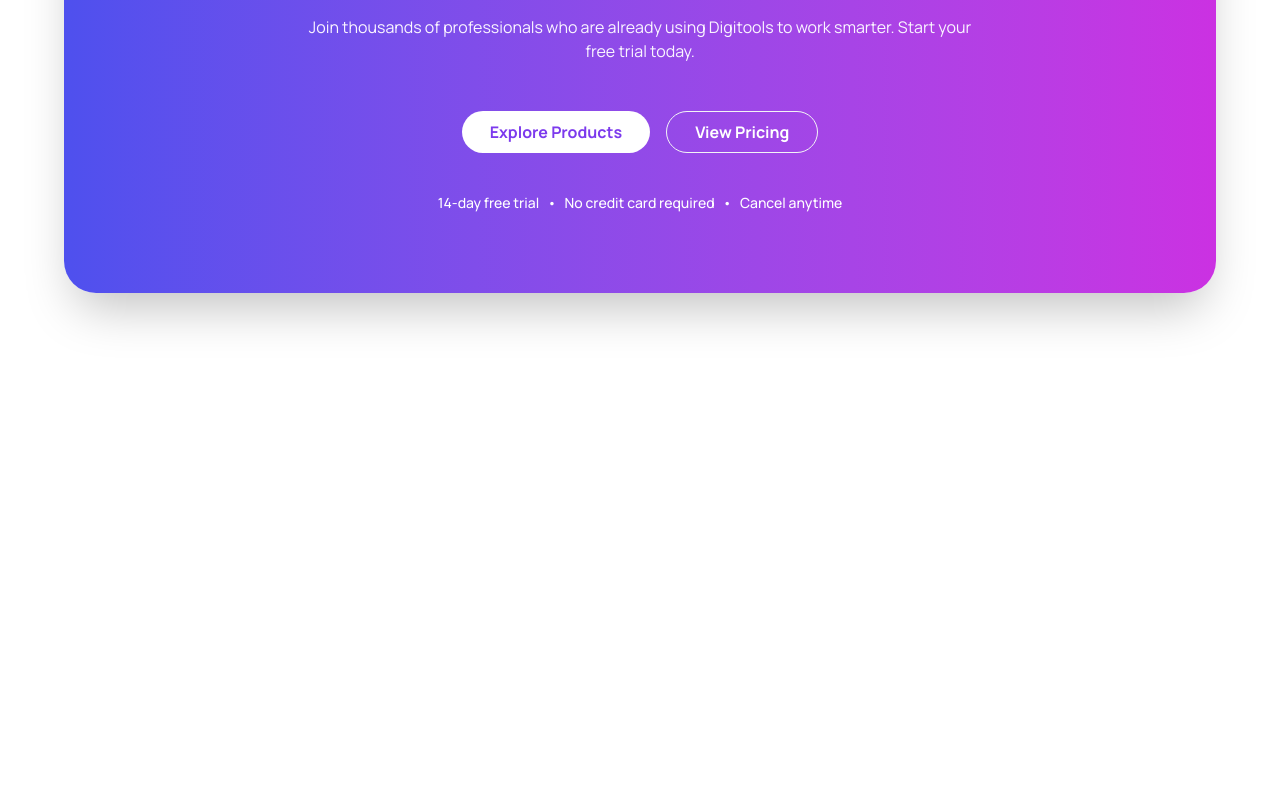
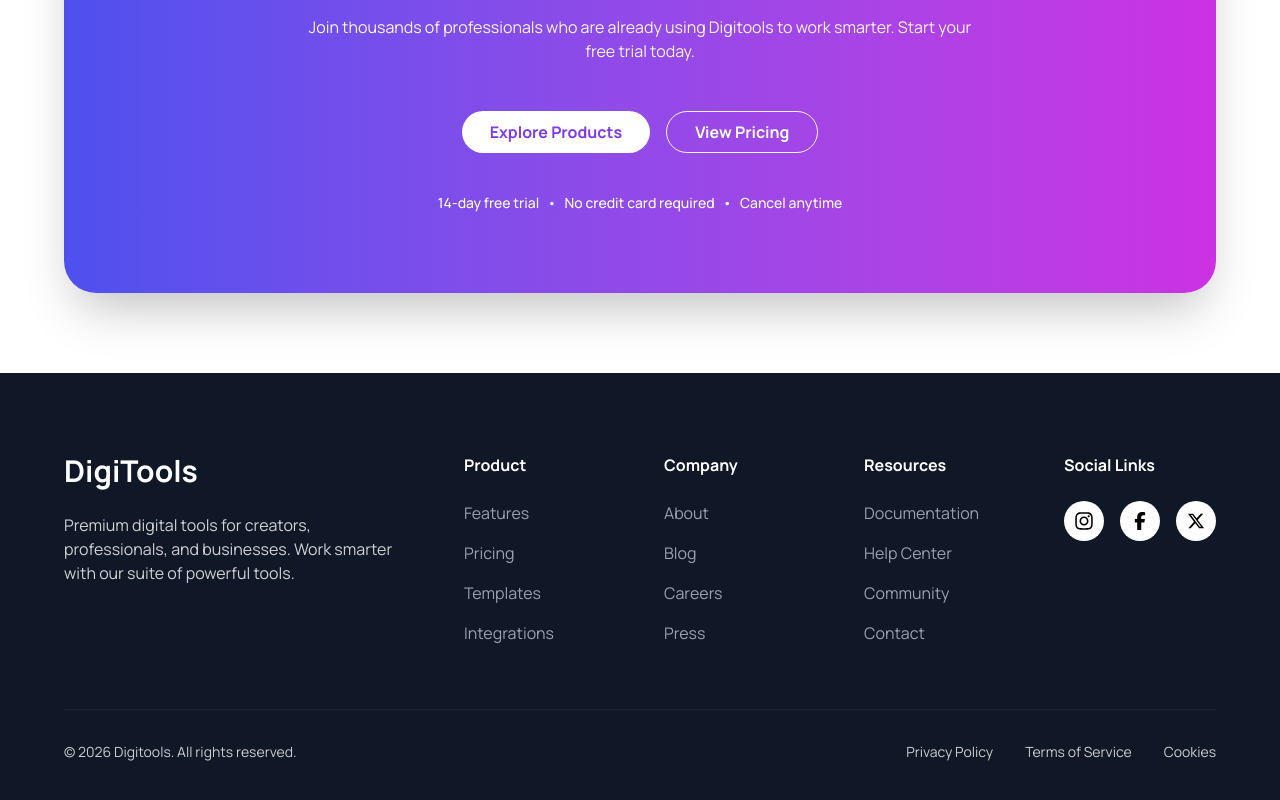
Before and after one commit to zaberabdullah/A-6-Digitools, a React (Vite) app: page / in a window 1280 px wide. Shown: the part 4108-4908 px from the top of the page. Before the commit the page ends 4481 px from the top, so only its background shows below. Built offline with nearby package versions, Linux system fonts and the light colour scheme.

Commit message:
completed the footer section

```diff
--- a/package.json
+++ b/package.json
@@ -11,9 +11,11 @@
   },
   "dependencies": {
     "@tailwindcss/vite": "^4.2.2",
+    "lucide-react": "^1.7.0",
     "react": "^19.2.4",
     "react-dom": "^19.2.4",
     "react-icons": "^5.6.0",
+    "react-toastify": "^11.0.5",
     "tailwindcss": "^4.2.2"
   },
   "devDependencies": {
--- a/src/App.jsx
+++ b/src/App.jsx
@@ -6,6 +6,7 @@
 import ProductSection from "./components/ProductSection";
 import Pricing from "./components/pricing";
 import Workflow from "./components/Workflow";
+import Footer from "./components/Footer";
 
 function App() {
   const [cart, setCart] = useState([]);
@@ -32,6 +33,7 @@
   return (
     <>
       <Navbar cartCount={cart.length} setIsCartView={setIsCartView}></Navbar>
+
       <Banner></Banner>
       <Stats></Stats>
       <ProductSection
@@ -44,6 +46,7 @@
       ></ProductSection>
       <Pricing></Pricing>
       <Workflow></Workflow>
+      <Footer></Footer>
     </>
   );
 }
--- /dev/null
+++ b/src/components/Footer.jsx
@@ -0,0 +1,78 @@
+import React from "react";
+import { FaFacebookF, FaInstagram, FaXTwitter } from "react-icons/fa6";
+
+const Footer = () => {
+  return (
+    <footer className="bg-[#101727] text-white pt-20 pb-10">
+      <div className="container mx-auto px-4 lg:px-16">
+        <div className="grid grid-cols-1 md:grid-cols-4 lg:grid-cols-6 gap-12 mb-16">
+          <div className="lg:col-span-2">
+            <h2 className="text-3xl font-bold mb-6">DigiTools</h2>
+            <p className="text-white opacity-80 max-w-sm">
+              Premium digital tools for creators, professionals, and businesses. Work smarter with our suite of powerful
+              tools.
+            </p>
+          </div>
+
+          <div>
+            <h4 className="font-bold mb-6">Product</h4>
+            <ul className="space-y-4 text-gray-400">
+              <li className="hover:text-white cursor-pointer transition-colors">Features</li>
+              <li className="hover:text-white cursor-pointer transition-colors">Pricing</li>
+              <li className="hover:text-white cursor-pointer transition-colors">Templates</li>
+              <li className="hover:text-white cursor-pointer transition-colors">Integrations</li>
+            </ul>
+          </div>
+
+          <div>
+            <h4 className="font-bold mb-6">Company</h4>
+            <ul className="space-y-4 text-gray-400">
+              <li className="hover:text-white cursor-pointer transition-colors">About</li>
+              <li className="hover:text-white cursor-pointer transition-colors">Blog</li>
+              <li className="hover:text-white cursor-pointer transition-colors">Careers</li>
+              <li className="hover:text-white cursor-pointer transition-colors">Press</li>
+            </ul>
+          </div>
+
+          <div>
+            <h4 className="font-bold mb-6">Resources</h4>
+            <ul className="space-y-4 text-gray-400">
+              <li className="hover:text-white cursor-pointer transition-colors">Documentation</li>
+              <li className="hover:text-white cursor-pointer transition-colors">Help Center</li>
+              <li className="hover:text-white cursor-pointer transition-colors">Community</li>
+              <li className="hover:text-white cursor-pointer transition-colors">Contact</li>
+            </ul>
+          </div>
+
+          <div>
+            <h4 className="font-bold mb-6">Social Links</h4>
+            <div className="flex gap-4">
+              <div className="w-10 h-10 bg-white text-black rounded-full flex items-center justify-center hover:bg-gray-200 cursor-pointer transition-all">
+                <FaInstagram size={20} />
+              </div>
+              <div className="w-10 h-10 bg-white text-black rounded-full flex items-center justify-center hover:bg-gray-200 cursor-pointer transition-all">
+                <FaFacebookF size={18} />
+              </div>
+              <div className="w-10 h-10 bg-white text-black rounded-full flex items-center justify-center hover:bg-gray-200 cursor-pointer transition-all">
+                <FaXTwitter size={18} />
+              </div>
+            </div>
+          </div>
+        </div>
+
+        <div className="border-t border-gray-800 pt-8 flex flex-col md:flex-row justify-between items-center gap-6 text-sm text-[#FAFAFA] opacity-80">
+          <div>
+            <p>© 2026 Digitools. All rights reserved.</p>
+          </div>
+          <div className="flex justify-between gap-8">
+            <span className="cursor-pointer">Privacy Policy</span>
+            <span className="cursor-pointer">Terms of Service</span>
+            <span className="cursor-pointer">Cookies</span>
+          </div>
+        </div>
+      </div>
+    </footer>
+  );
+};
+
+export default Footer;
```
Also changed, not shown: 1 other file (tests, documents, lock files or other folders).
